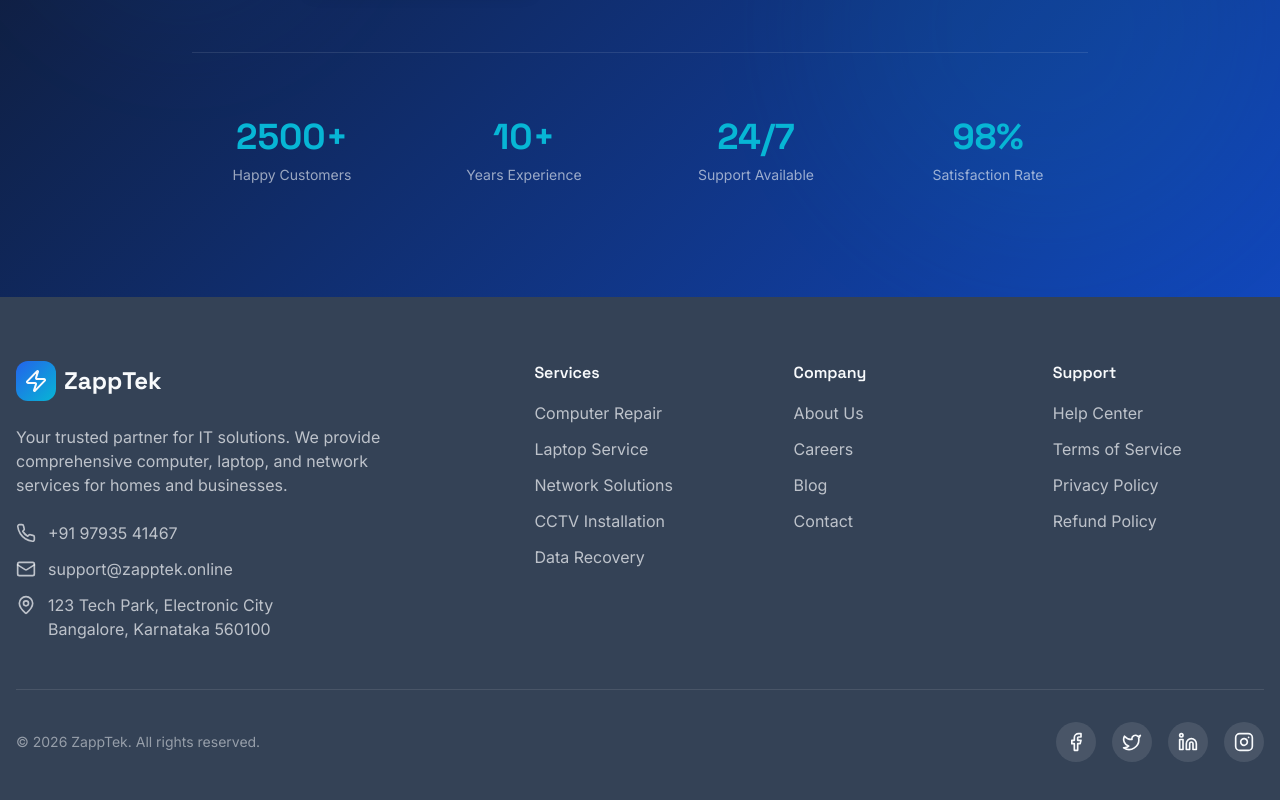
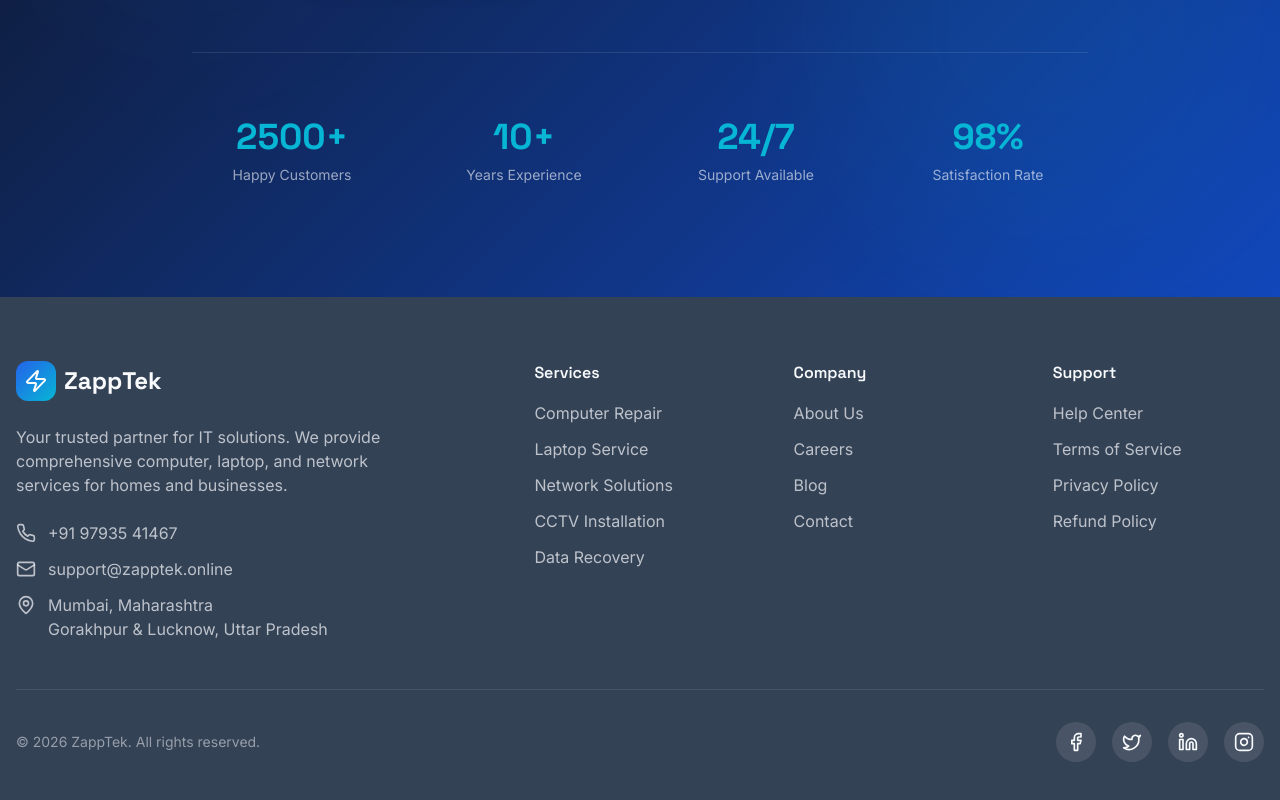
Before and after one commit to Sunnyg0211/zapptek-website, a React (Vite) app: page / in a window 1280 px wide. Shown: the part 3942-4742 px from the top of the page. Built offline with nearby package versions, Linux system fonts and the light colour scheme; no server answers; the HTML template or start-up script is replaced by a standard one.

Commit message:
Update Footer.tsx

```diff
--- a/src/components/layout/Footer.tsx
+++ b/src/components/layout/Footer.tsx
@@ -59,7 +59,7 @@ export function Footer() {
               </a>
               <div className="flex items-start gap-3 text-secondary-foreground/70">
                 <MapPin className="w-5 h-5 mt-0.5" />
-                <span>123 Tech Park, Electronic City<br />Bangalore, Karnataka 560100</span>
+                <span>Mumbai, Maharashtra<br />Gorakhpur & Lucknow, Uttar Pradesh</span>
               </div>
             </div>
           </div>
```
